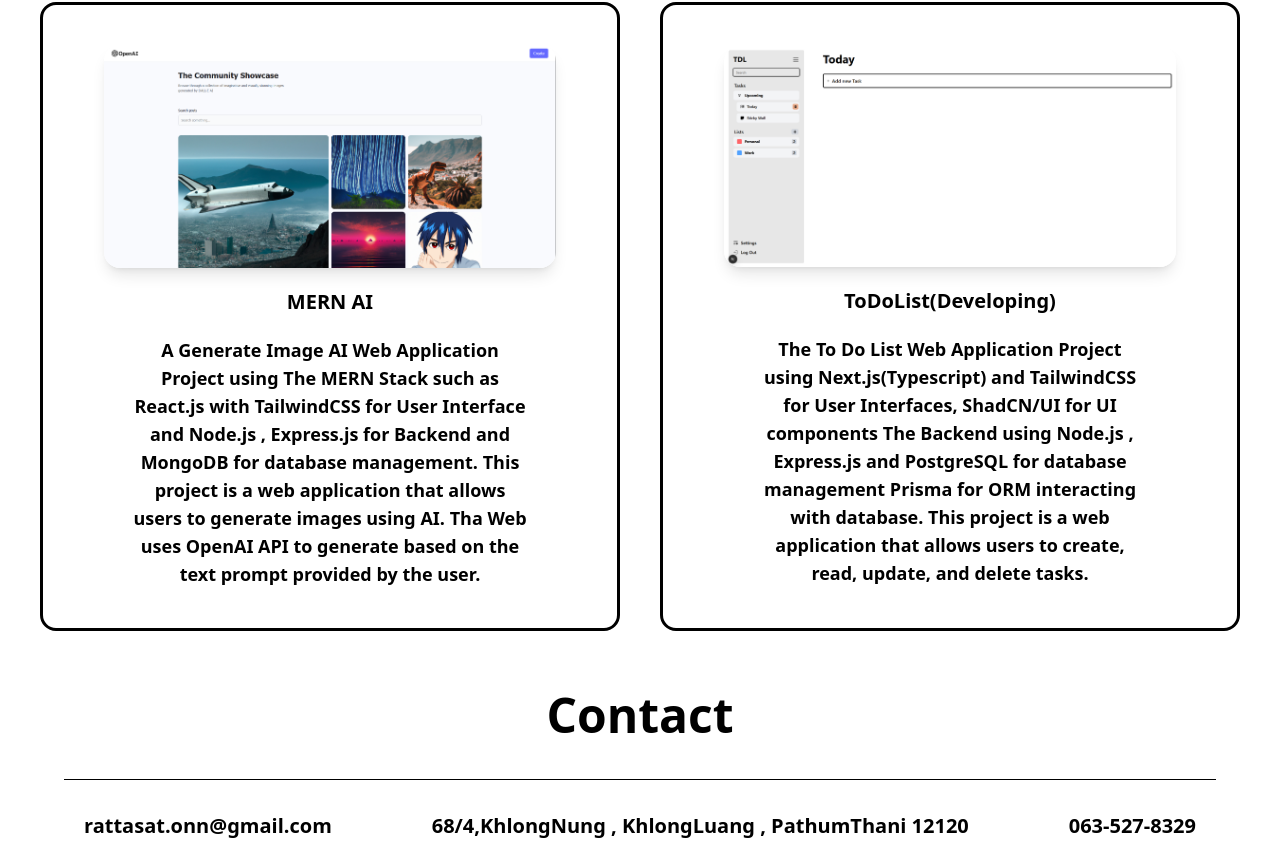
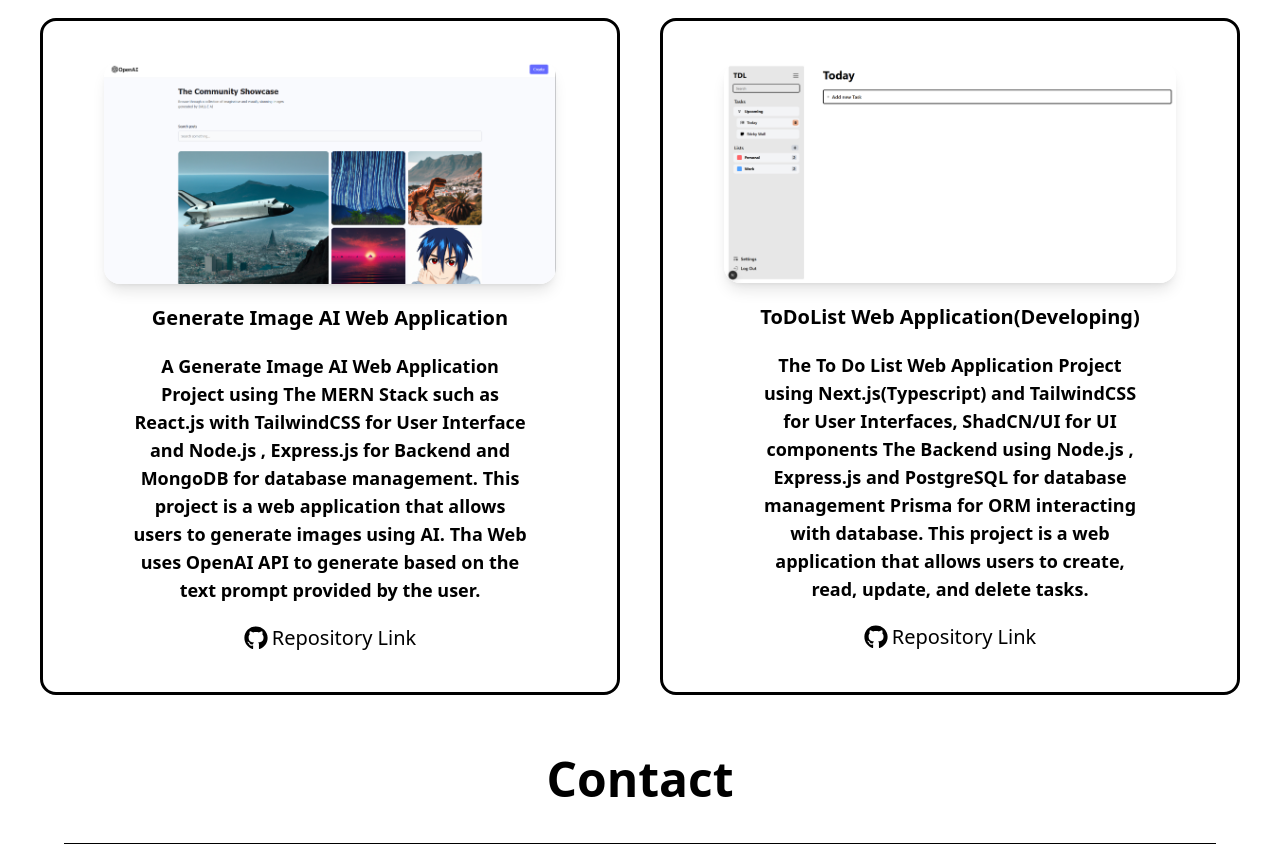
Before and after one commit to chxmpizz/My_Portfolio, a React (Vite) app: page / in a window 1280 px wide. Shown: the part 1290-2139 px from the top of the page. Built offline with nearby package versions, Linux system fonts and the light colour scheme.

Commit message:
Add Git Repositpry Link in Project page

```diff
--- a/src/pages/Projects.tsx
+++ b/src/pages/Projects.tsx
@@ -1,5 +1,7 @@
 import MERN_AI from "../assets/MERN_AI.png"
 import ToDoList from "../assets/ToDoList.png"
+import { FaGithub } from "react-icons/fa";
+import { motion } from "framer-motion";
 const Projects = () => {
   return (
     <div className="flex flex-col my-10 text-5xl items-center justify-center w-full overflow-hidden">
@@ -9,20 +11,36 @@ const Projects = () => {
        <div className="grid gap-10 sm:grid-cols-1 md:grid-cols-1 lg:grid-cols-2 mx-auto px-10 mt-10">
           <div className="flex flex-col items-center justify-center border-3 rounded-2xl px-1 py-5 mb-10 w-[100%] h-full">
             <img src={MERN_AI} alt="MERN AI" className="w-[80%] rounded-2xl shadow-lg mb-5 max-sm:w-[90%]"/>
-            <h1 className="text-xl font-bold text-center">MERN AI</h1>
+            <h1 className="text-xl font-bold text-center">Generate Image AI Web Application</h1>
             <p className="text-lg font-semibold text-center mt-5 w-[70%]">
               A Generate Image AI Web Application Project using The MERN Stack such as React.js with TailwindCSS for User Interface
               and Node.js , Express.js for Backend and MongoDB for database management. This project is a web application that allows users to generate images using AI.
               Tha Web uses OpenAI API to generate based on the text prompt provided by the user.
             </p>
+              <motion.a
+              whileHover={{background: "#e7e7e7" ,width : "200px",height: "35px" ,scale: 1.1,borderRadius: "10px"}}
+              transition={{duration: 0.2}}
+              href="https://github.com/champNewbie/IMAGE_GEN_MERN"
+              className="flex flex-row justify-center items-center cursor-pointer mt-5 text-xl">
+                <FaGithub className="mr-1 text-2xl"/>
+                Repository Link
+              </motion.a>
           </div>
           <div className="flex flex-col items-center justify-center border-3 rounded-2xl px-1 py-5 mb-10 w-[100%] h-full">
             <img src={ToDoList} alt="ToDoList" className="w-[80%] rounded-2xl shadow-lg mb-5 max-sm:w-[90%]"/>
-            <h1 className="text-xl font-bold text-center">ToDoList(Developing)</h1>
+            <h1 className="text-xl font-bold text-center">ToDoList Web Application(Developing)</h1>
             <p className="text-lg font-semibold text-center mt-5 w-[70%]">
               The To Do List Web Application Project using Next.js(Typescript) and TailwindCSS for User Interfaces, ShadCN/UI for UI components
               The Backend using Node.js , Express.js and PostgreSQL for database management Prisma for ORM interacting with database. This project is a web application that allows users to create, read, update, and delete tasks.
             </p>
+              <motion.a
+              whileHover={{background: "#e7e7e7" ,width : "200px",height: "35px" ,scale: 1.1 , borderRadius: "10px"}}
+              transition={{duration: 0.2}}
+              href="https://github.com/champNewbie/ToDo_List"
+              className="flex flex-row justify-center items-center cursor-pointer mt-5 text-xl">
+                <FaGithub className="mr-1 text-2xl"/>
+                Repository Link
+              </motion.a>
           </div>
       </div>
     </div>
--- a/src/pages/Skills.tsx
+++ b/src/pages/Skills.tsx
@@ -18,7 +18,7 @@ const Skills = () => {
       <h1 className="text-5xl font-bold">
         Skills
       </h1>
-      <div className="grid grid-cols-2 sm:grid-cols-3 md:grid-cols-4 lg:grid-cols-5 gap-3 mt-10 lg:w-[50%] overflow-hidden py-5">
+      <div className="grid grid-cols-2 sm:grid-cols-3 md:grid-cols-4 lg:grid-cols-5 gap-5 mt-10 lg:w-[50%] overflow-hidden py-5">
          <div
 
           className="bg-gray-100 rounded-2xl shadow-lg text-[#ff5733]
```
